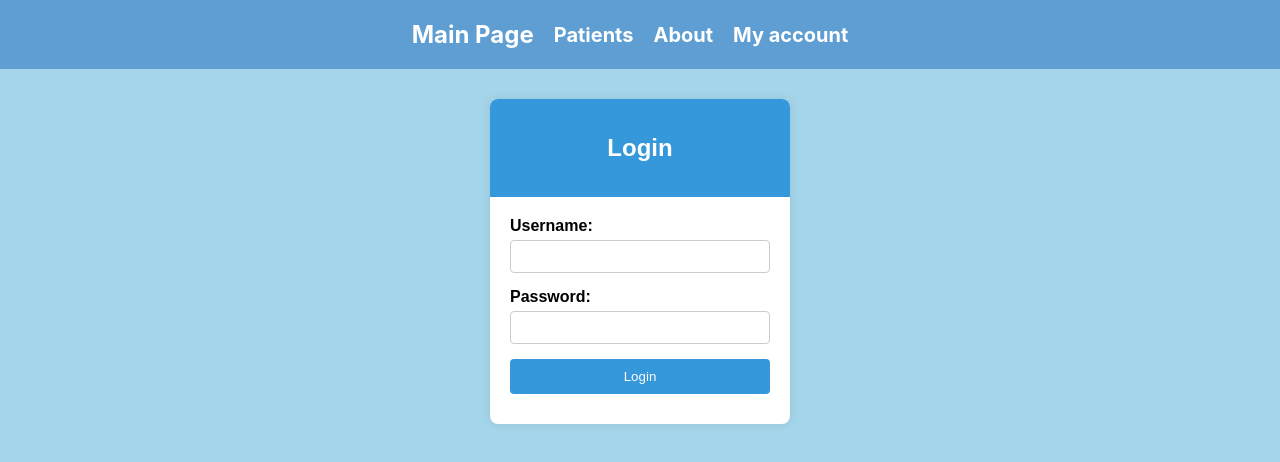
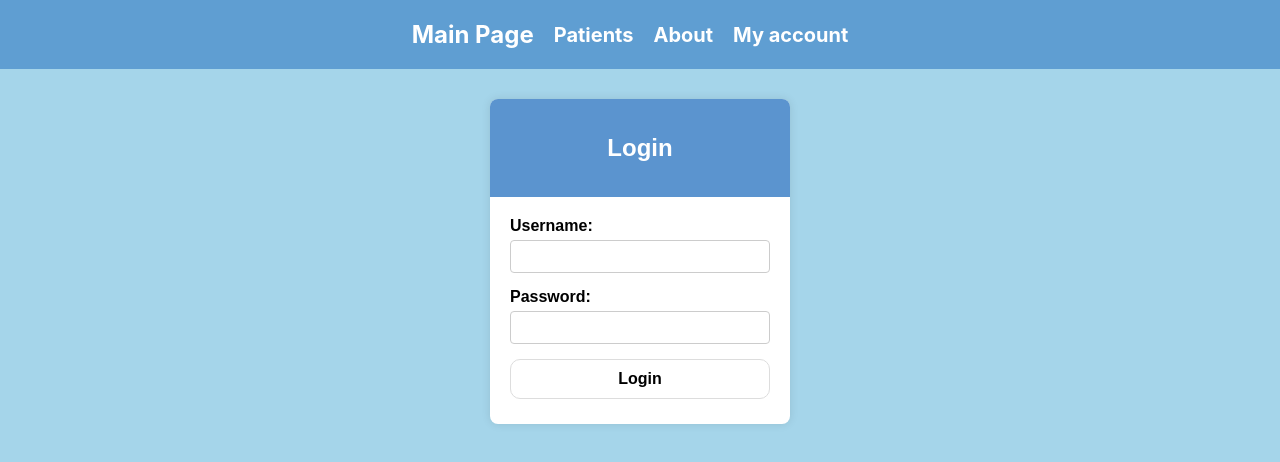
Before and after one commit to kamityler/MedicalService2.0, a React (Create React App) app: page / in a window 1280 px wide. Shown: the top 462 px of the page. Built offline with nearby package versions, Linux system fonts and the light colour scheme.

Commit message:
login-window-css-added

```diff
--- a/src/components/NavBar/NavBar.js
+++ b/src/components/NavBar/NavBar.js
@@ -20,7 +20,7 @@ function NavBar(){
             <div className="NavBar">
                 <ul className='navigationbar'>
                     <li className='navigationbar-item main-page-li'>
-                        <a href="/">Main Page</a>
+                        <a href="/mainpage">Main Page</a>
                     </li>
                     <li className='navigationbar-item default-li'>
                         <a href="/patientList">Patients</a>
--- a/src/components/PatientPageItem/PatientPageItem.js
+++ b/src/components/PatientPageItem/PatientPageItem.js
@@ -1,4 +1,4 @@
-import { Component, useState } from "react";
+import { Component } from "react";
 import axios from 'axios';
 
 import './PatientPageItem.css'
--- a/src/pages/LoginWindow/LoginWindow.css
+++ b/src/pages/LoginWindow/LoginWindow.css
@@ -17,7 +17,7 @@
 }
 
 .login-header {
-    background-color: #3498db;
+    background-color: rgba(50, 122, 195, .8);
     color: #fff;
     text-align: center;
     padding: 15px;
@@ -45,16 +45,25 @@
     border-radius: 4px;
 }
 
-.form-group button {
-    background-color: #3498db;
-    color: #fff;
+.form-group button{
+    background-color: #fff;
+    width: 100%;
+    border: 1px solid #ddd;
+    font-weight: bold;
+    font-size: 16px;
+    cursor: pointer;
     padding: 10px;
-    border: none;
-    border-radius: 4px;
-    cursor: pointer;
-    width: 100%;
+    border-radius: 10px;
+    transition: background-color 0.3s, color 0.3s, border 0.3s;
 }
 
 .form-group button:hover {
-    background-color: #2980b9;
+    background-color: rgba(50, 122, 195, 0.597);
+    border: 1px solid rgba(50, 122, 195, 0.597);
+    color: #fff;
 }
+
+.form-group button:focus {
+    outline: none;
+    box-shadow: 0 0 5px rgba(50, 122, 195, 0.597);
+}
```
